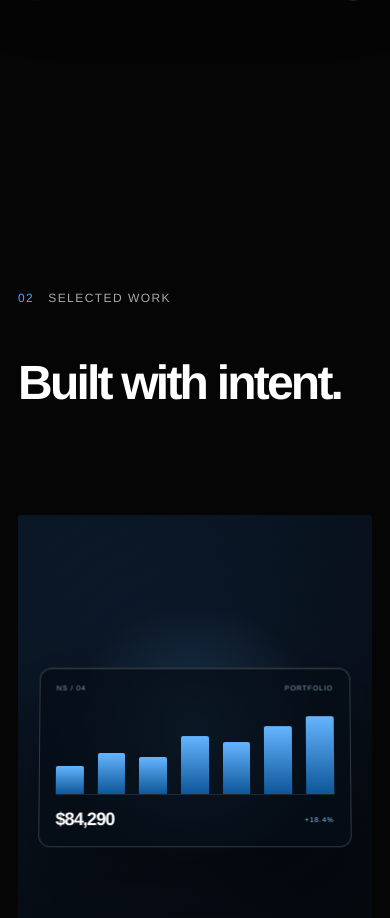
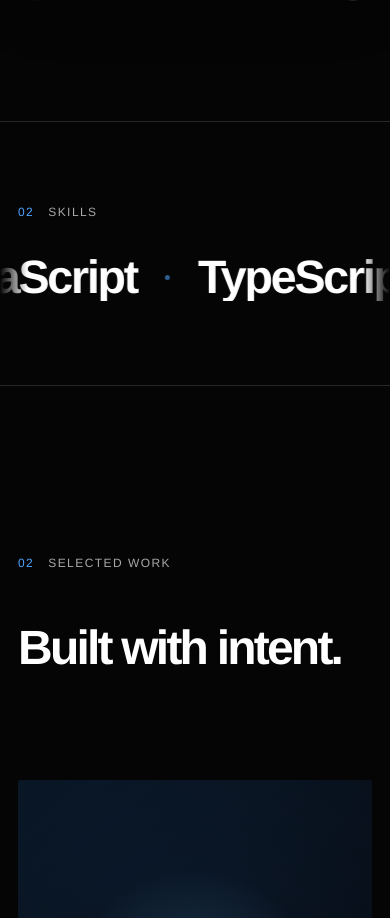
Before and after one commit to ValenscoA/Portfolio, a Next.js app: page / in a window 390 px wide. Shown: the part 1680-2598 px from the top of the page. Built offline with nearby package versions, Linux system fonts and the light colour scheme.

Commit message:
fixed scrolling behavior again, and added skills page

```diff
--- a/app/Portfolio.tsx
+++ b/app/Portfolio.tsx
@@ -1,7 +1,7 @@
 "use client";
 
 import Link from "next/link";
-import { AnimatePresence, motion } from "motion/react";
+import { AnimatePresence, motion, useAnimate, useReducedMotion } from "motion/react";
 import Lenis from "lenis";
 import {
   type Dispatch,
@@ -11,6 +11,7 @@
   useRef,
   useState,
 } from "react";
+import { flushSync } from "react-dom";
 import BrandLogo from "./components/BrandLogo";
 import styles from "./page.module.css";
 
@@ -67,22 +68,35 @@
   },
 ];
 
+const technologies = [
+  "Python",
+  "Java",
+  "C++",
+  "JavaScript",
+  "TypeScript",
+  "HTML",
+  "CSS",
+  "React",
+  "Node.js",
+  "SQL",
+  "Git",
+  "Docker",
+  "Linux",
+  "Arduino",
+  "Raspberry Pi",
+];
+
 const SCROLL_THRESHOLD = 70;
 const ANIMATION_DURATION = 600;
 const WHEEL_IDLE_DURATION = 180;
 const MIN_WHEEL_DELTA = 1;
+const FLIP_HALF_DURATION = ANIMATION_DURATION / 2000;
 
 const reveal = {
   initial: { opacity: 0, y: 18 },
   whileInView: { opacity: 1, y: 0 },
   viewport: { once: false, margin: "-12%" },
   transition: { duration: 1.05, ease: [0.22, 1, 0.36, 1] as const },
-};
-
-const cardFlip = {
-  enter: (step: number) => ({ opacity: 0, rotateX: step > 0 ? 72 : -72 }),
-  visible: { opacity: 1, rotateX: 0 },
-  exit: (step: number) => ({ opacity: 0, rotateX: step > 0 ? -72 : 72 }),
 };
 
 function Arrow({ diagonal = false }: { diagonal?: boolean }) {
@@ -254,61 +268,90 @@
   );
 }
 
+type FlipPhase = "IDLE" | "FLIPPING" | "SETTLING";
+
 function IdentityCard() {
   const sectionRef = useRef<HTMLElement>(null);
   const cardIndexRef = useRef(0);
+  const phaseRef = useRef<FlipPhase>("IDLE");
   const touchStartY = useRef<number | null>(null);
   const accumulatedDelta = useRef(0);
-  const isAnimating = useRef(false);
   const wheelGestureConsumed = useRef(false);
-  const wheelIsQuiet = useRef(true);
   const wheelIdleTimer = useRef<ReturnType<typeof setTimeout> | null>(null);
-  const animationTimer = useRef<ReturnType<typeof setTimeout> | null>(null);
+  const [cardScope, animateCard] = useAnimate();
+  const prefersReducedMotion = useReducedMotion();
   const [cardIndex, setCardIndex] = useState(0);
-  const [direction, setDirection] = useState(1);
+  const [progressIndex, setProgressIndex] = useState(0);
+  const [flipPhase, setFlipPhase] = useState<FlipPhase>("IDLE");
 
-  const changeCard = useCallback((step: number) => {
+  const updatePhase = useCallback((nextPhase: FlipPhase) => {
+    phaseRef.current = nextPhase;
+    setFlipPhase(nextPhase);
+  }, []);
+
+  const runFlip = useCallback(async (step: number) => {
+    if (phaseRef.current !== "IDLE") return false;
+
     const nextIndex = Math.min(
       aboutCards.length - 1,
       Math.max(0, cardIndexRef.current + step),
     );
-
     if (nextIndex === cardIndexRef.current) return false;
 
-    setDirection(step);
+    updatePhase("FLIPPING");
+
+    try {
+      if (prefersReducedMotion) {
+        await animateCard(cardScope.current, { opacity: 0 }, {
+          duration: 0.16,
+          ease: "easeOut",
+        });
+      } else {
+        await animateCard(cardScope.current, {
+          opacity: 0.84,
+          rotateX: step > 0 ? -90 : 90,
+        }, {
+          duration: FLIP_HALF_DURATION,
+          ease: [0.22, 1, 0.36, 1],
+        });
+      }
+
+      flushSync(() => {
         cardIndexRef.current = nextIndex;
         setCardIndex(nextIndex);
+      });
+
+      await animateCard(cardScope.current, prefersReducedMotion
+        ? { opacity: 0, rotateX: 0 }
+        : { opacity: 0.84, rotateX: step > 0 ? 90 : -90 }, {
+        duration: 0,
+      });
+
+      updatePhase("SETTLING");
+
+      await animateCard(cardScope.current, { opacity: 1, rotateX: 0 }, {
+        duration: prefersReducedMotion ? 0.16 : FLIP_HALF_DURATION,
+        ease: [0.22, 1, 0.36, 1],
+      });
+
+      setProgressIndex(nextIndex);
       return true;
-  }, []);
-
-  const requestCardChange = useCallback((step: number) => {
-    if (isAnimating.current) return false;
-
-    const changed = changeCard(step);
-    if (!changed) return false;
-
-    isAnimating.current = true;
-    if (animationTimer.current) clearTimeout(animationTimer.current);
-    animationTimer.current = setTimeout(() => {
-      isAnimating.current = false;
+    } finally {
+      await animateCard(cardScope.current, { opacity: 1, rotateX: 0 }, { duration: 0 });
       accumulatedDelta.current = 0;
-      if (wheelIsQuiet.current) wheelGestureConsumed.current = false;
-    }, ANIMATION_DURATION);
-
-    return true;
-  }, [changeCard]);
+      updatePhase("IDLE");
+    }
+  }, [animateCard, cardScope, prefersReducedMotion, updatePhase]);
 
   useEffect(() => {
     const section = sectionRef.current;
     if (!section) return;
 
     const markWheelActivity = () => {
-      wheelIsQuiet.current = false;
       if (wheelIdleTimer.current) clearTimeout(wheelIdleTimer.current);
       wheelIdleTimer.current = setTimeout(() => {
-        wheelIsQuiet.current = true;
         accumulatedDelta.current = 0;
-        if (!isAnimating.current) wheelGestureConsumed.current = false;
+        wheelGestureConsumed.current = false;
       }, WHEEL_IDLE_DURATION);
     };
 
@@ -318,22 +361,19 @@
         && bounds.bottom > window.innerHeight * 0.25;
 
       if (!isActive) return;
-      if (Math.abs(event.deltaY) < MIN_WHEEL_DELTA) return;
 
-      markWheelActivity();
-
-      if (isAnimating.current || wheelGestureConsumed.current) {
+      if (phaseRef.current !== "IDLE") {
         event.preventDefault();
         event.stopPropagation();
         return;
       }
 
-      const immediateStep = event.deltaY > 0 ? 1 : -1;
-      const canMoveImmediately = immediateStep > 0
-        ? cardIndexRef.current < aboutCards.length - 1
-        : cardIndexRef.current > 0;
+      if (event.deltaY <= 0) {
+        accumulatedDelta.current = 0;
+        return;
+      }
 
-      if (!canMoveImmediately) {
+      if (cardIndexRef.current >= aboutCards.length - 1) {
         accumulatedDelta.current = 0;
         return;
       }
@@ -341,30 +381,28 @@
       event.preventDefault();
       event.stopPropagation();
 
+      if (event.deltaY < MIN_WHEEL_DELTA) return;
+
+      markWheelActivity();
+      if (wheelGestureConsumed.current) return;
+
       accumulatedDelta.current += event.deltaY;
-
-      if (Math.abs(accumulatedDelta.current) < SCROLL_THRESHOLD) return;
-
-      const step = accumulatedDelta.current > 0 ? 1 : -1;
-      const canMove = step > 0
-        ? cardIndexRef.current < aboutCards.length - 1
-        : cardIndexRef.current > 0;
+      if (accumulatedDelta.current < SCROLL_THRESHOLD) return;
 
       accumulatedDelta.current = 0;
-      if (!canMove) return;
-
-      wheelGestureConsumed.current = requestCardChange(step);
+      wheelGestureConsumed.current = true;
+      void runFlip(1);
     };
 
     section.addEventListener("wheel", onWheel, { passive: false });
     return () => {
       section.removeEventListener("wheel", onWheel);
       if (wheelIdleTimer.current) clearTimeout(wheelIdleTimer.current);
-      if (animationTimer.current) clearTimeout(animationTimer.current);
     };
-  }, [requestCardChange]);
+  }, [runFlip]);
 
   const activeCard = aboutCards[cardIndex];
+  const isBusy = flipPhase !== "IDLE";
 
   return (
     <section
@@ -382,27 +420,27 @@
       <motion.div {...reveal} className={styles.identityStage}>
         <div
           className={styles.identityCard}
+          aria-busy={isBusy}
           onTouchStart={(event) => {
+            if (phaseRef.current !== "IDLE") return;
             touchStartY.current = event.touches[0]?.clientY ?? null;
           }}
+          onTouchCancel={() => {
+            touchStartY.current = null;
+          }}
           onTouchEnd={(event) => {
-            if (touchStartY.current === null) return;
+            if (phaseRef.current !== "IDLE" || touchStartY.current === null) return;
             const endY = event.changedTouches[0]?.clientY ?? touchStartY.current;
-            const distance = touchStartY.current - endY;
+            const forwardDistance = touchStartY.current - endY;
             touchStartY.current = null;
-            if (Math.abs(distance) >= 44) requestCardChange(distance > 0 ? 1 : -1);
+            if (forwardDistance >= 44) void runFlip(1);
           }}
         >
-          <AnimatePresence initial={false} custom={direction}>
           <motion.article
-              key={activeCard.label}
+            ref={cardScope}
             className={styles.identityFace}
-              custom={direction}
-              variants={cardFlip}
-              initial="enter"
-              animate="visible"
-              exit="exit"
-              transition={{ duration: ANIMATION_DURATION / 1000, ease: [0.22, 1, 0.36, 1] }}
+            initial={false}
+            style={{ rotateX: 0 }}
             aria-live="polite"
           >
             <header>
@@ -414,31 +452,69 @@
             </div>
             <span className={styles.cardHint}>Scroll or swipe</span>
           </motion.article>
-          </AnimatePresence>
         </div>
 
         <div className={styles.cardNavigation}>
           <button
             type="button"
-            onClick={() => requestCardChange(-1)}
-            disabled={cardIndex === 0}
+            onClick={() => void runFlip(-1)}
+            disabled={isBusy || cardIndex === 0}
             aria-label="Show previous identity card"
           >
             <CardArrow direction="previous" />
           </button>
-          <div className={styles.cardProgress} aria-label={`Card ${cardIndex + 1} of ${aboutCards.length}`}>
+          <div className={styles.cardProgress} aria-label={`Card ${progressIndex + 1} of ${aboutCards.length}`}>
             {aboutCards.map((card, index) => (
-              <span key={card.label} className={index === cardIndex ? styles.activeProgress : undefined} />
+              <span key={card.label} className={index === progressIndex ? styles.activeProgress : undefined} />
             ))}
           </div>
           <button
             type="button"
-            onClick={() => requestCardChange(1)}
-            disabled={cardIndex === aboutCards.length - 1}
+            onClick={() => void runFlip(1)}
+            disabled={isBusy || cardIndex === aboutCards.length - 1}
             aria-label="Show next identity card"
           >
             <CardArrow direction="next" />
           </button>
+        </div>
+      </motion.div>
+    </section>
+  );
+}
+
+function TechnologyList({ hidden = false }: { hidden?: boolean }) {
+  return (
+    <ul className={styles.marqueeList} aria-hidden={hidden || undefined}>
+      {technologies.map((technology) => <li key={technology}>{technology}</li>)}
+    </ul>
+  );
+}
+
+function TechnologyMarquee() {
+  return (
+    <section
+      className={`${styles.section} ${styles.technologies}`}
+      id="technologies"
+      aria-labelledby="technologies-title"
+    >
+      <motion.div {...reveal} className={styles.technologyLabel}>
+        <h2 id="technologies-title"><span>02</span>Skills</h2>
+      </motion.div>
+
+      <motion.div
+        {...reveal}
+        className={styles.marquee}
+        tabIndex={0}
+        aria-label="Technologies marquee. Focus to pause the animation."
+      >
+        <ul className={styles.srOnly}>
+          {technologies.map((technology) => <li key={technology}>{technology}</li>)}
+        </ul>
+        <div className={styles.marqueeViewport} aria-hidden="true">
+          <div className={styles.marqueeTrack}>
+            <TechnologyList hidden />
+            <TechnologyList hidden />
+          </div>
         </div>
       </motion.div>
     </section>
@@ -489,6 +565,8 @@
       </section>
 
       <IdentityCard />
+
+      <TechnologyMarquee />
 
       <section className={`${styles.section} ${styles.projects}`} id="projects" aria-labelledby="projects-title">
         <motion.div {...reveal} className={styles.sectionHead}>
--- a/app/page.module.css
+++ b/app/page.module.css
@@ -523,6 +523,107 @@
   transform: scaleY(1.5);
 }
 
+.technologies {
+  width: 100%;
+  padding-block: clamp(88px, 8vw, 124px);
+  overflow: hidden;
+  border-top: 1px solid var(--line);
+  border-bottom: 1px solid var(--line);
+}
+
+.technologyLabel {
+  width: var(--page);
+  margin: 0 auto 52px;
+}
+
+.technologyLabel h2 {
+  display: flex;
+  align-items: center;
+  gap: 14px;
+  margin: 0;
+  color: var(--muted);
+  font-size: 12px;
+  font-weight: 500;
+  line-height: 1;
+  letter-spacing: 0.12em;
+  text-transform: uppercase;
+}
+
+.technologyLabel h2 span {
+  color: var(--accent);
+}
+
+.marquee {
+  width: 100%;
+}
+
+.marqueeViewport {
+  width: 100%;
+  overflow: hidden;
+  -webkit-mask-image: linear-gradient(90deg, transparent, #000 7%, #000 93%, transparent);
+  mask-image: linear-gradient(90deg, transparent, #000 7%, #000 93%, transparent);
+}
+
+.marqueeTrack {
+  display: flex;
+  width: max-content;
+  will-change: transform;
+  animation: technologyMarquee 34s linear infinite;
+}
+
+.marqueeList {
+  display: flex;
+  flex: none;
+  align-items: center;
+  gap: clamp(32px, 4vw, 68px);
+  margin: 0;
+  padding: 0 clamp(16px, 2vw, 34px);
+  list-style: none;
+}
+
+.marqueeList li {
+  display: inline-flex;
+  align-items: center;
+  gap: clamp(32px, 4vw, 68px);
+  color: white;
+  font-size: clamp(2.4rem, 5.2vw, 5.8rem);
+  font-weight: 600;
+  line-height: 1;
+  letter-spacing: -0.05em;
+  white-space: nowrap;
+}
+
+.marqueeList li::after {
+  width: 5px;
+  height: 5px;
+  border-radius: 50%;
+  background: var(--accent);
+  opacity: 0.55;
+  content: "";
+}
+
+.marquee:hover .marqueeTrack,
+.marquee:focus .marqueeTrack,
+.marquee:focus-within .marqueeTrack {
+  animation-play-state: paused;
+}
+
+.srOnly {
+  position: absolute;
+  width: 1px;
+  height: 1px;
+  padding: 0;
+  margin: -1px;
+  overflow: hidden;
+  clip: rect(0, 0, 0, 0);
+  white-space: nowrap;
+  border: 0;
+}
+
+@keyframes technologyMarquee {
+  to { transform: translate3d(-50%, 0, 0); }
+}
+
 .sectionHead h2,
 .skillsLayout h2 {
   margin: 0;
@@ -778,6 +879,16 @@
   .heroLinks { gap: 28px; margin-top: 36px; }
   .section { padding: 140px 0; }
   .about { gap: 70px; padding-block: 120px; }
+  .technologies { padding-block: 84px; }
+  .technologyLabel { margin-bottom: 36px; }
+  .marqueeList {
+    gap: 28px;
+    padding-inline: 14px;
+  }
+  .marqueeList li {
+    gap: 28px;
+    font-size: clamp(2.2rem, 12vw, 3.8rem);
+  }
   .aboutIntro h2, .skillsLayout h2 { font-size: clamp(3.2rem, 14vw, 4.8rem); }
   .aboutIntro h2 { margin-top: 42px; }
   .aboutIntro p { margin-top: 26px; font-size: 0.96rem; }
@@ -804,3 +915,40 @@
   .overlayFooter span { display: none; }
   .menuLinks a { gap: 16px; font-size: 18vw; }
 }
+
+@media (prefers-reduced-motion: reduce) {
+  .marqueeViewport {
+    overflow: visible;
+    -webkit-mask-image: none;
+    mask-image: none;
+  }
+
+  .marqueeTrack {
+    display: block;
+    width: auto;
+    animation: none;
+    transform: none;
+  }
+
+  .marqueeList {
+    width: var(--page);
+    margin: 0 auto;
+    padding: 0;
+    flex-wrap: wrap;
+    gap: 18px 28px;
+  }
+
+  .marqueeList + .marqueeList {
+    display: none;
+  }
+
+  .marqueeList li {
+    gap: 28px;
+    font-size: clamp(1.25rem, 3vw, 2rem);
+  }
+
+  .marqueeList li::after {
+    width: 3px;
+    height: 3px;
+  }
+}
```
Lines whose indentation alone changed are shown as unchanged.
